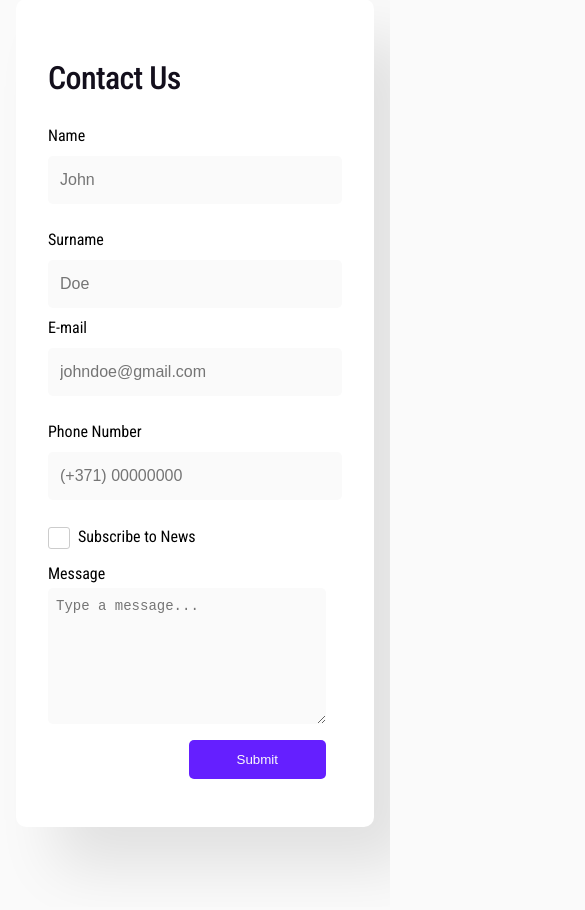
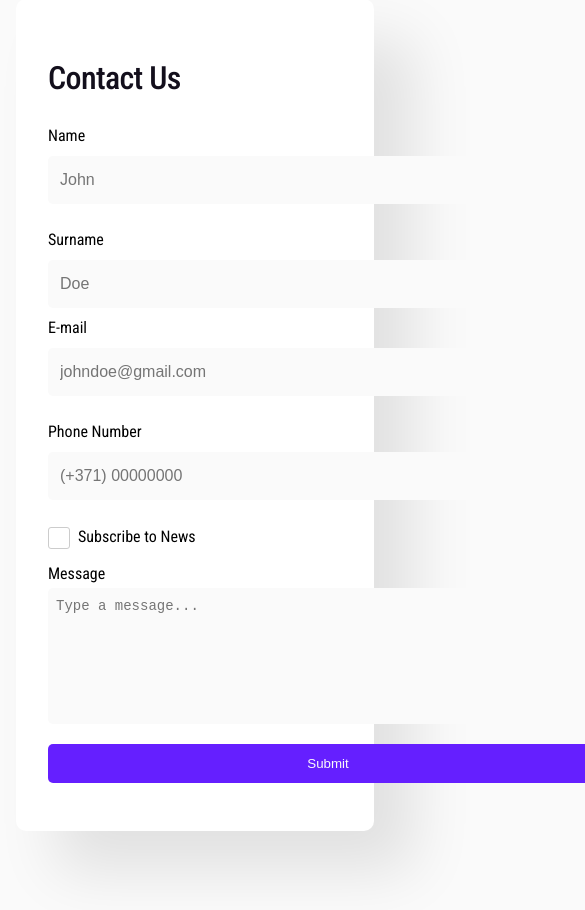
Before and after one commit to looppng/2MD_FORMS_INPUTS, a website built with webpack: page html_ts_boilerplate-master/src/index.html in a window 390 px wide. Shown: the part 760-1670 px from the top of the page, 585 px wide, since content can reach past the window. Built offline with nearby package versions, Linux system fonts and the light colour scheme; files whose address does not match are found by name.

Commit message:
some bugfixes later
not responsive enough for second section :((

```diff
--- a/html_ts_boilerplate-master/src/index.html
+++ b/html_ts_boilerplate-master/src/index.html
@@ -83,13 +83,15 @@
                     </div>
 
                   <div class="contact-checkbox">
-                    <input type="checkbox" id="checkbox" name="Subscribe">
+                    <input type="checkbox" id="checkbox" name="checkbox">
                     <label for="checkbox"> Subscribe to News</label>
                   </div>
 
                   <div class="contact-message">
                     <label for="message">Message</label>
-                    <textarea id="message" name="message" rows="6" placeholder="Type a message..." required></textarea>
+                    <div class="textarea-container">
+                        <textarea id="message" name="message" rows="6" placeholder="Type a message..." required></textarea>
+                    </div>
                   </div>
                   <div class="button-box">
                     <button class="primary-button" type="submit">Submit</button>
@@ -100,6 +102,9 @@
         </div>
     </section>
 
+    <!-- <section>
+    </section> -->
+
     <script src="/scripts.js"></script>
 </body>
 </html>
--- a/html_ts_boilerplate-master/src/styles.scss
+++ b/html_ts_boilerplate-master/src/styles.scss
@@ -144,7 +144,6 @@ body {
   transition: 0.5s;
 }
 
-
 .switch-container {
   display: flex;
   flex-direction: row;
@@ -281,18 +280,21 @@ body {
 }
 
 .contact-message {
-  display: flex;
-  flex-wrap: wrap;
-  flex: 1;
-  padding-right: 1rem;
+  width: 36rem;
 }
 
 .contact-message label {
   display: block;
   margin-bottom: 5px;
 }
+.textarea-container {
+  position: relative;
+  width: 100%;
+  max-width: 100%;
+  overflow: auto;
+}
 
-.contact-message textarea {
+.textarea-container textarea {
   width: 100%;
   padding: 0.5rem;
   border: none;
@@ -300,6 +302,8 @@ body {
   border-radius: 5px;
   box-sizing: border-box;
   margin-bottom: 1rem;
+  max-width: 100%;
+
 
   color:#414045;
   font-size: 0.875rem;
@@ -312,6 +316,7 @@ body {
   display: flex;
   justify-content: flex-end;
   margin-right: 1rem;
+
 }
 
 
@@ -330,14 +335,15 @@ body {
 }
 
 @media screen and (max-width: 768px) {
+  .contact-row,
+  .contact-message,
+  .button-box {
+    flex-direction: column;
+    flex-grow: wrap;
+    overflow: auto;
+  }
+
   .form-group-contact {
     width: 100%;
   }
-
 }
-
-@media screen and (max-width: 768px) {
-  .contact-message {
-    flex-basis: 50%;
-  }
-}
```
